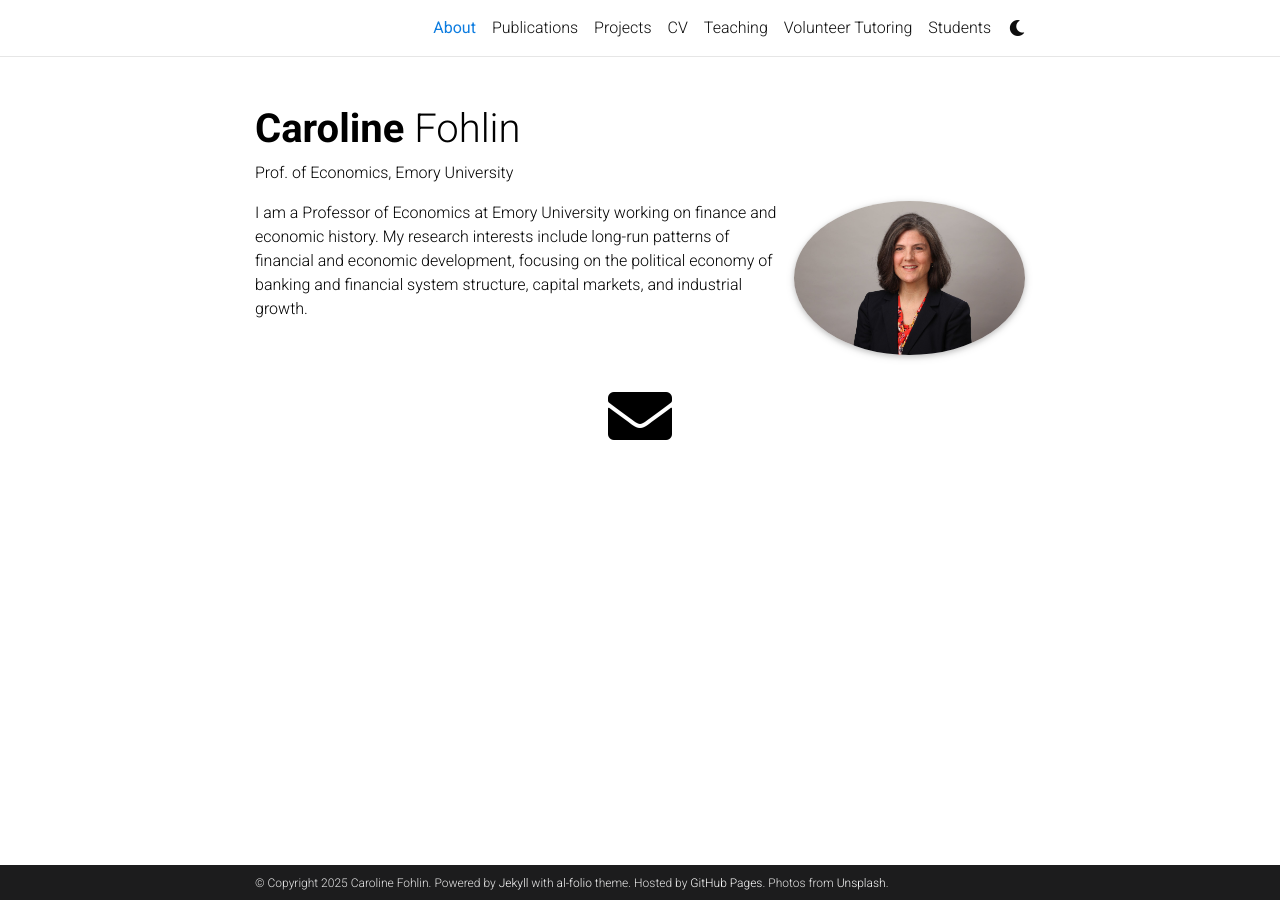
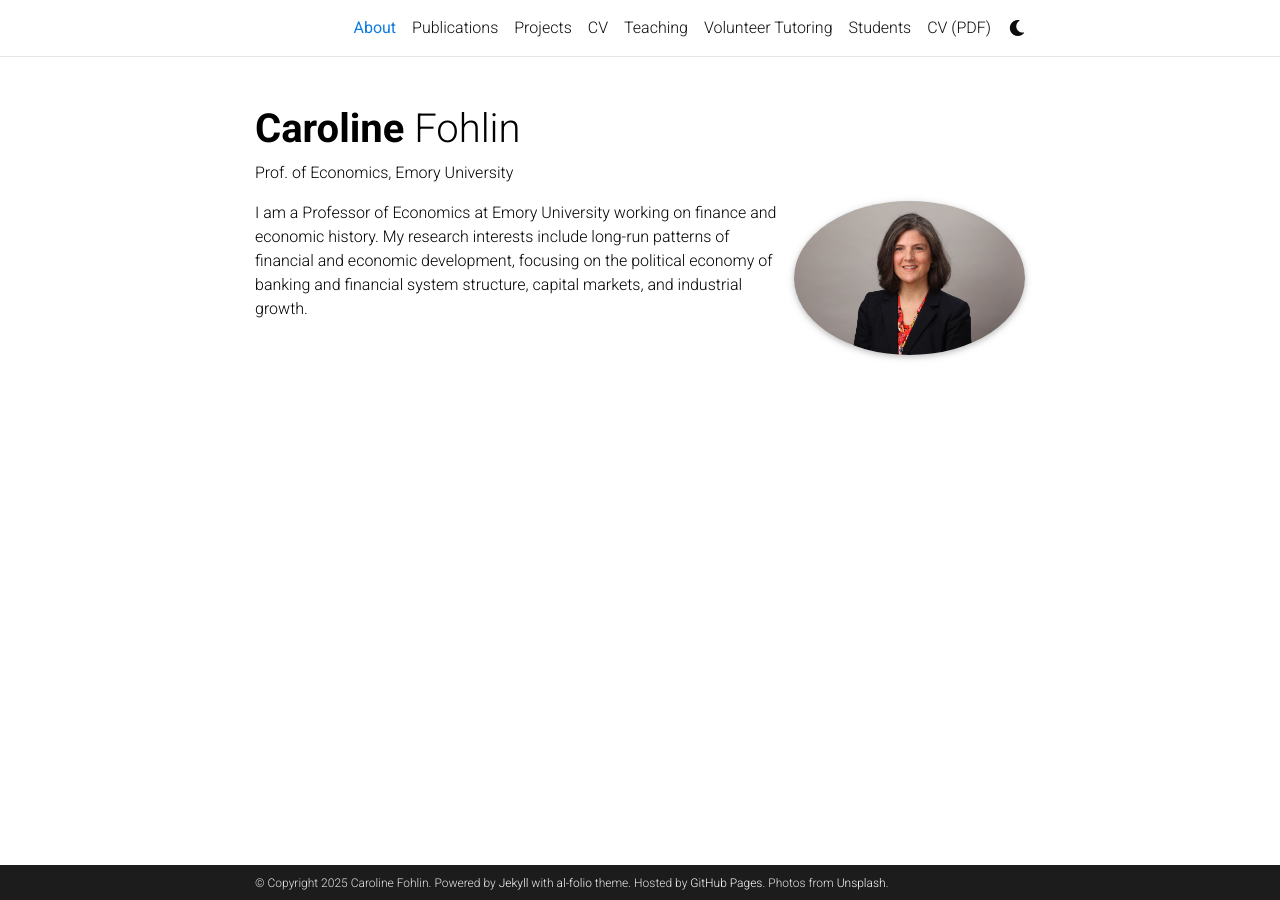
Before and after one commit to caroline-fohlin/caroline-fohlin.github.io, a Jekyll site: the page built from _pages/about.md, in a window 1280 px wide. Built offline with Jekyll 4.4.1, drawn with Linux system fonts in a browser that asks for light colours; full-size pictures stand in for the smaller copies a plugin makes; comment, search, counter and statistics services are not loaded; a style sheet for code colours, icons or effects is not loaded.

Commit message:
updating cv link

```diff
--- a/_includes/header.html
+++ b/_includes/header.html
@@ -1,4 +1,3 @@
-
 <header>
 
   <!-- Nav Bar -->
@@ -94,8 +93,14 @@
           {%- endif -%}
           {%- endif -%}
           {% endfor -%}
+
+          <!-- CV PDF Link -->
+          <!-- CV PDF Link -->
+          <li class="nav-item">
+              <a class="nav-link" href="{{ site.baseurl }}/assets/pdf/cf_cv.pdf" target="_blank">CV (PDF)</a>
+          </li>
+
           {%- if site.enable_darkmode %}
-
           <!-- Toogle theme mode -->
           <li class="toggle-container">
             <button id="light-toggle" title="Change theme">
@@ -103,13 +108,12 @@
               <i class="fas fa-sun"></i>
             </button>
           </li>
-
-
-              {%- endif %}
+          {% endif %}
         </ul>
       </div>
     </div>
   </nav>
+
   {% if site.enable_progressbar %}
   <!-- Scrolling Progress Bar -->
   <progress id="progress" value="0">
@@ -117,5 +121,5 @@
       <span class="progress-bar"></span>
     </div>
   </progress>
-{%- endif %}
+  {% endif %}
 </header>
--- a/_pages/about.md
+++ b/_pages/about.md
@@ -13,7 +13,7 @@ profile:
 
 news: false  # includes a list of news items
 selected_papers: false # includes a list of papers marked as "selected={true}"
-social: true  # includes social icons at the bottom of the page
+social: false  # includes social icons at the bottom of the page
 ---
 
 I am a Professor of Economics at Emory University working on finance and economic history. My research interests include long-run patterns of financial and economic development, focusing on the political economy of banking and financial system
```
Lines whose indentation alone changed are shown as unchanged.
